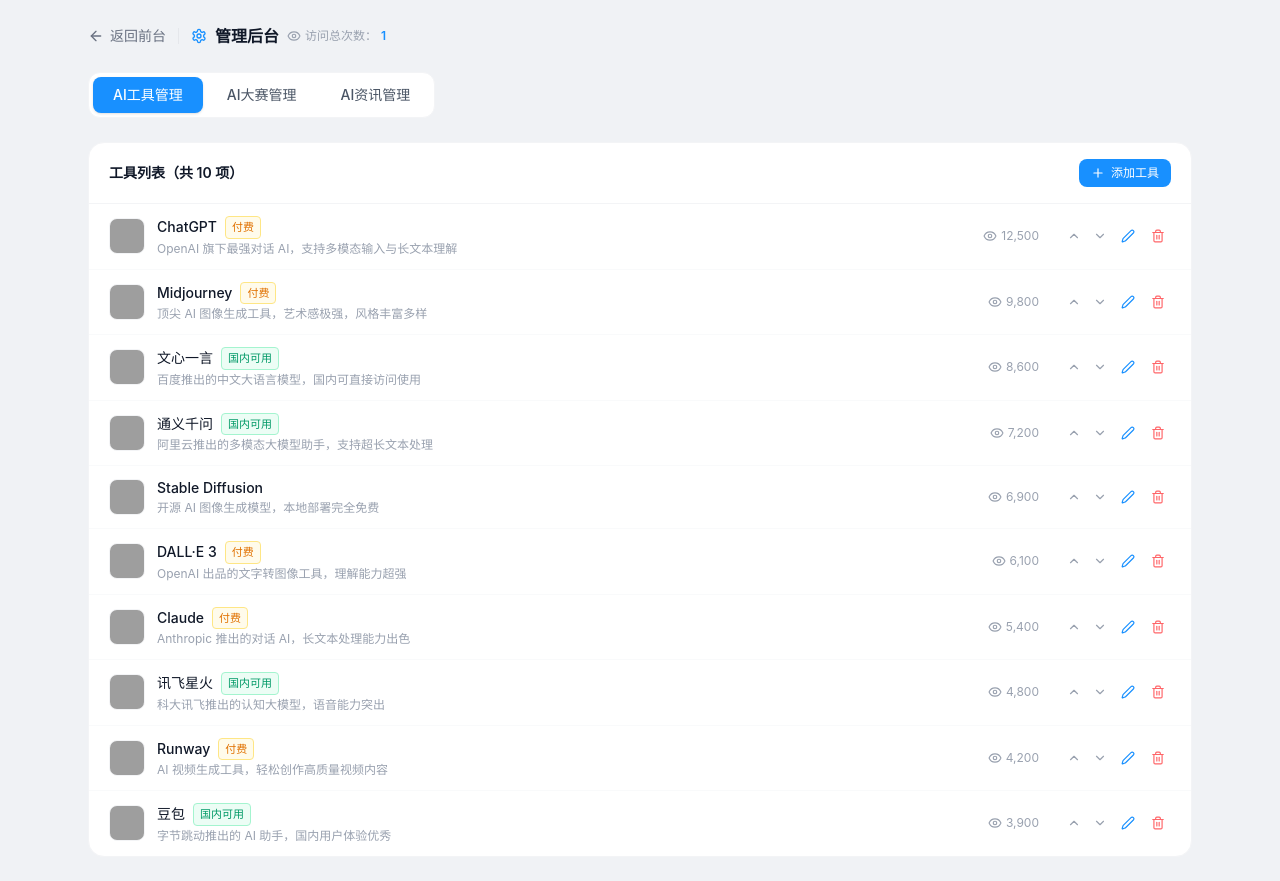
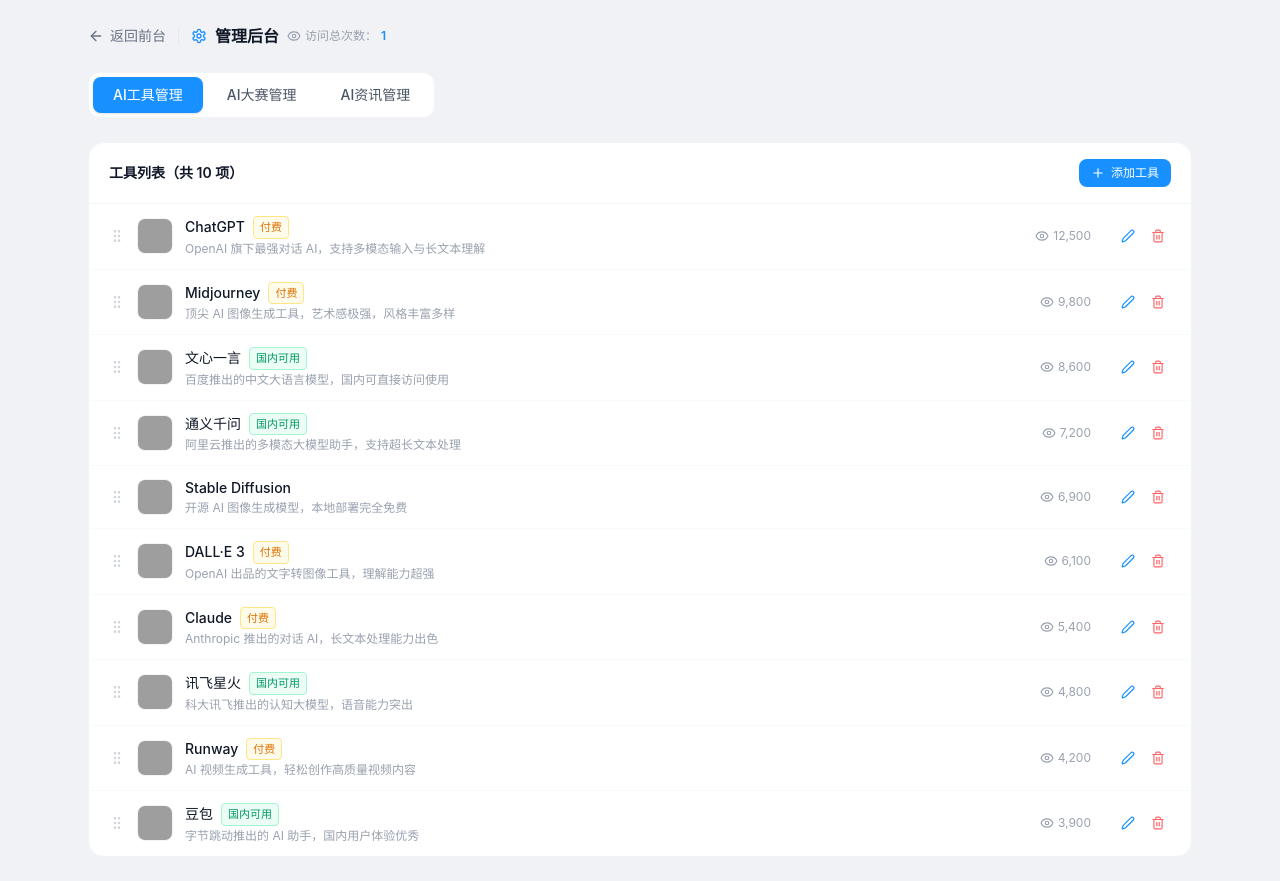
Before and after one commit to Cathy19920324/AIGC, a React (Vite) app: page /AIGC/admin in a window 1280 px wide. Built offline with nearby package versions, Linux system fonts and the light colour scheme; grey boxes are pictures that could not be loaded.

Commit message:
feat: 拖拽排序+轮播21:9+大赛移除logo

```diff
--- a/src/app/components/common/Carousel.tsx
+++ b/src/app/components/common/Carousel.tsx
@@ -31,7 +31,7 @@
         style={{ transform: `translateX(-${cur * 100}%)` }}
       >
         {slides.map((s, i) => (
-          <div key={i} className="min-w-full relative h-48 sm:h-64 md:h-80 lg:h-96">
+          <div key={i} className="min-w-full relative aspect-[21/9]">
             <img src={s.image} alt={s.title} className="w-full h-full object-cover" />
             <div className="absolute inset-0 bg-gradient-to-r from-black/60 to-transparent flex flex-col justify-center px-6 sm:px-12">
               <h2 className="text-white text-xl sm:text-3xl font-bold mb-2 max-w-xl">{s.title}</h2>
--- a/src/app/pages/Admin.tsx
+++ b/src/app/pages/Admin.tsx
@@ -1,7 +1,7 @@
 import { useState, useEffect, FormEvent } from "react";
 import { Link } from "react-router-dom";
 import {
-  ArrowLeft, Settings, Plus, Edit2, Trash2, ChevronUp, ChevronDown, Eye,
+  ArrowLeft, Settings, Plus, Edit2, Trash2, GripVertical, Eye,
 } from "lucide-react";
 import { useData } from "../data/DataContext";
 import { Tool, Competition, NewsItem, ToolTag, ItemStatus } from "../data/mock";
@@ -83,14 +83,14 @@
   type F = Omit<Competition, "id" | "views" | "order">;
   const blank: F = { name: "", image: "", logo: "", subtitle: "", status: "进行中", startDate: "", endDate: "", detail: "" };
   const [form, setForm] = useState<F>(
-    item ? { name: item.name, image: item.image, logo: item.logo, subtitle: item.subtitle, status: item.status, startDate: item.startDate, endDate: item.endDate, detail: item.detail } : blank
+    item ? { name: item.name, image: item.image, logo: "", subtitle: item.subtitle, status: item.status, startDate: item.startDate, endDate: item.endDate, detail: item.detail } : blank
   );
   const f = (k: keyof F, v: unknown) => setForm(p => ({ ...p, [k]: v }));
 
   const submit = (e: FormEvent) => {
     e.preventDefault();
-    if (!form.name.trim() || !form.image || !form.logo) return;
-    onSave({ id: item?.id ?? Date.now(), views: item?.views ?? 0, order: item?.order ?? 999, ...form });
+    if (!form.name.trim() || !form.image) return;
+    onSave({ id: item?.id ?? Date.now(), views: item?.views ?? 0, order: item?.order ?? 999, ...form, logo: "" });
   };
 
   return (
@@ -102,7 +102,6 @@
             className="w-full border border-gray-200 rounded-lg px-3 py-2 text-sm focus:outline-none focus:border-[#1890ff]" placeholder="请输入大赛名称" />
         </div>
         <ImageInput label="大赛图片" value={form.image} onChange={v => f("image", v)} required />
-        <ImageInput label="大赛 Logo" value={form.logo} onChange={v => f("logo", v)} required />
         <div>
           <label className="block text-xs font-medium text-gray-600 mb-1">大赛副标题</label>
           <textarea rows={2} value={form.subtitle} onChange={e => f("subtitle", e.target.value)}
@@ -209,13 +208,36 @@
 export default function Admin() {
   const {
     tools, comps, news,
-    saveTool, deleteTool, moveTool,
-    saveComp, deleteComp, moveComp,
+    saveTool, deleteTool, moveToolTo,
+    saveComp, deleteComp, moveCompTo,
     saveNews, deleteNews,
   } = useData();
 
   const [tab, setTab] = useState<AdminTab>("tools");
   const [modal, setModal] = useState<ModalState>(null);
+
+  // 拖拽排序
+  const [dragId, setDragId] = useState<number | null>(null);
+  const [overId, setOverId] = useState<number | null>(null);
+  const onDragStart = (id: number) => (e: React.DragEvent) => {
+    setDragId(id);
+    e.dataTransfer.effectAllowed = "move";
+  };
+  const onDragOver = (id: number) => (e: React.DragEvent) => {
+    e.preventDefault();
+    e.dataTransfer.dropEffect = "move";
+    if (overId !== id) setOverId(id);
+  };
+  const onDrop = (targetId: number) => (e: React.DragEvent) => {
+    e.preventDefault();
+    if (dragId !== null && dragId !== targetId) {
+      if (tab === "tools") moveToolTo(dragId, targetId);
+      else if (tab === "comps") moveCompTo(dragId, targetId);
+    }
+    setDragId(null);
+    setOverId(null);
+  };
+  const onDragEnd = () => { setDragId(null); setOverId(null); };
 
   // 访问总次数：每次进入后台 +1，持久化到 localStorage
   const [visitCount, setVisitCount] = useState<number>(0);
@@ -271,7 +293,21 @@
           </div>
           <div className="divide-y divide-gray-50">
             {[...tools].sort((a, b) => a.order - b.order).map(tool => (
-              <div key={tool.id} className="flex items-center gap-3 px-5 py-3 hover:bg-gray-50 transition-colors">
+              <div
+                key={tool.id}
+                draggable
+                onDragStart={onDragStart(tool.id)}
+                onDragOver={onDragOver(tool.id)}
+                onDrop={onDrop(tool.id)}
+                onDragEnd={onDragEnd}
+                className={`flex items-center gap-3 px-5 py-3 hover:bg-gray-50 transition-colors cursor-move relative ${
+                  dragId === tool.id ? "opacity-40" : ""
+                } ${overId === tool.id && dragId !== tool.id ? "bg-blue-50" : ""}`}
+              >
+                {overId === tool.id && dragId !== tool.id && (
+                  <div className="absolute left-0 right-0 top-0 h-0.5 bg-[#1890ff]" />
+                )}
+                <GripVertical className="w-4 h-4 text-gray-300 flex-shrink-0" />
                 <img src={tool.logo} alt={tool.name} className="w-9 h-9 rounded-lg object-cover border border-gray-100 bg-gray-50 flex-shrink-0" />
                 <div className="flex-1 min-w-0">
                   <div className="flex items-center gap-2 mb-0.5">
@@ -285,8 +321,6 @@
                   {tool.views.toLocaleString()}
                 </div>
                 <div className="flex items-center gap-1">
-                  <button onClick={() => moveTool(tool.id, -1)} className="p-1 text-gray-400 hover:text-gray-700 hover:bg-gray-100 rounded transition-colors"><ChevronUp className="w-3.5 h-3.5" /></button>
-                  <button onClick={() => moveTool(tool.id, 1)} className="p-1 text-gray-400 hover:text-gray-700 hover:bg-gray-100 rounded transition-colors"><ChevronDown className="w-3.5 h-3.5" /></button>
                   <button onClick={() => setModal({ type: "tool", item: tool })} className="p-1.5 text-[#1890ff] hover:bg-blue-50 rounded-lg transition-colors"><Edit2 className="w-3.5 h-3.5" /></button>
                   <button onClick={() => { if (confirm(`确认删除「${tool.name}」？`)) deleteTool(tool.id); }} className="p-1.5 text-red-400 hover:bg-red-50 rounded-lg transition-colors"><Trash2 className="w-3.5 h-3.5" /></button>
                 </div>
@@ -308,8 +342,21 @@
           </div>
           <div className="divide-y divide-gray-50">
             {[...comps].sort((a, b) => a.order - b.order).map(comp => (
-              <div key={comp.id} className="flex items-center gap-3 px-5 py-3 hover:bg-gray-50 transition-colors">
-                <img src={comp.logo} alt={comp.name} className="w-9 h-9 rounded-lg object-cover border border-gray-100 bg-gray-50 flex-shrink-0" />
+              <div
+                key={comp.id}
+                draggable
+                onDragStart={onDragStart(comp.id)}
+                onDragOver={onDragOver(comp.id)}
+                onDrop={onDrop(comp.id)}
+                onDragEnd={onDragEnd}
+                className={`flex items-center gap-3 px-5 py-3 hover:bg-gray-50 transition-colors cursor-move relative ${
+                  dragId === comp.id ? "opacity-40" : ""
+                } ${overId === comp.id && dragId !== comp.id ? "bg-blue-50" : ""}`}
+              >
+                {overId === comp.id && dragId !== comp.id && (
+                  <div className="absolute left-0 right-0 top-0 h-0.5 bg-[#1890ff]" />
+                )}
+                <GripVertical className="w-4 h-4 text-gray-300 flex-shrink-0" />
                 <div className="flex-1 min-w-0">
                   <div className="flex items-center gap-2 mb-0.5">
                     <span className="font-medium text-gray-900 text-sm truncate">{comp.name}</span>
@@ -322,8 +369,6 @@
                   {comp.views.toLocaleString()}
                 </div>
                 <div className="flex items-center gap-1">
-                  <button onClick={() => moveComp(comp.id, -1)} className="p-1 text-gray-400 hover:text-gray-700 hover:bg-gray-100 rounded transition-colors"><ChevronUp className="w-3.5 h-3.5" /></button>
-                  <button onClick={() => moveComp(comp.id, 1)} className="p-1 text-gray-400 hover:text-gray-700 hover:bg-gray-100 rounded transition-colors"><ChevronDown className="w-3.5 h-3.5" /></button>
                   <button onClick={() => setModal({ type: "comp", item: comp })} className="p-1.5 text-[#1890ff] hover:bg-blue-50 rounded-lg transition-colors"><Edit2 className="w-3.5 h-3.5" /></button>
                   <button onClick={() => { if (confirm(`确认删除「${comp.name}」？`)) deleteComp(comp.id); }} className="p-1.5 text-red-400 hover:bg-red-50 rounded-lg transition-colors"><Trash2 className="w-3.5 h-3.5" /></button>
                 </div>
--- a/src/app/pages/CompetitionDetail.tsx
+++ b/src/app/pages/CompetitionDetail.tsx
@@ -27,7 +27,6 @@
     <div className="max-w-4xl mx-auto px-4 sm:px-6 py-6">
       <DetailHeader
         image={comp.image}
-        logo={comp.logo}
         name={comp.name}
         subtitle={comp.subtitle}
         status={comp.status}
```
Also changed, not shown: src/app/data/DataContext.tsx (+19 -2 lines).
